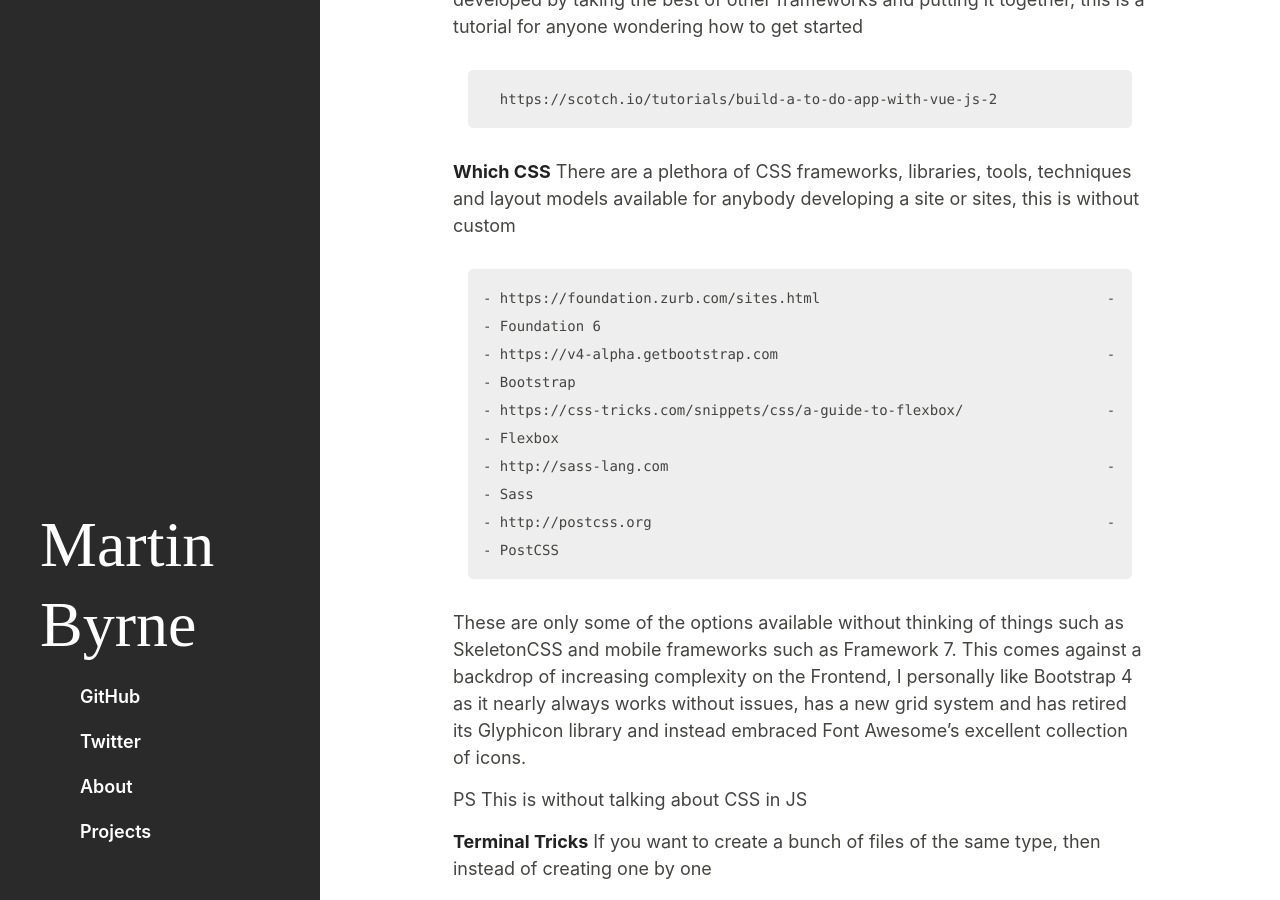
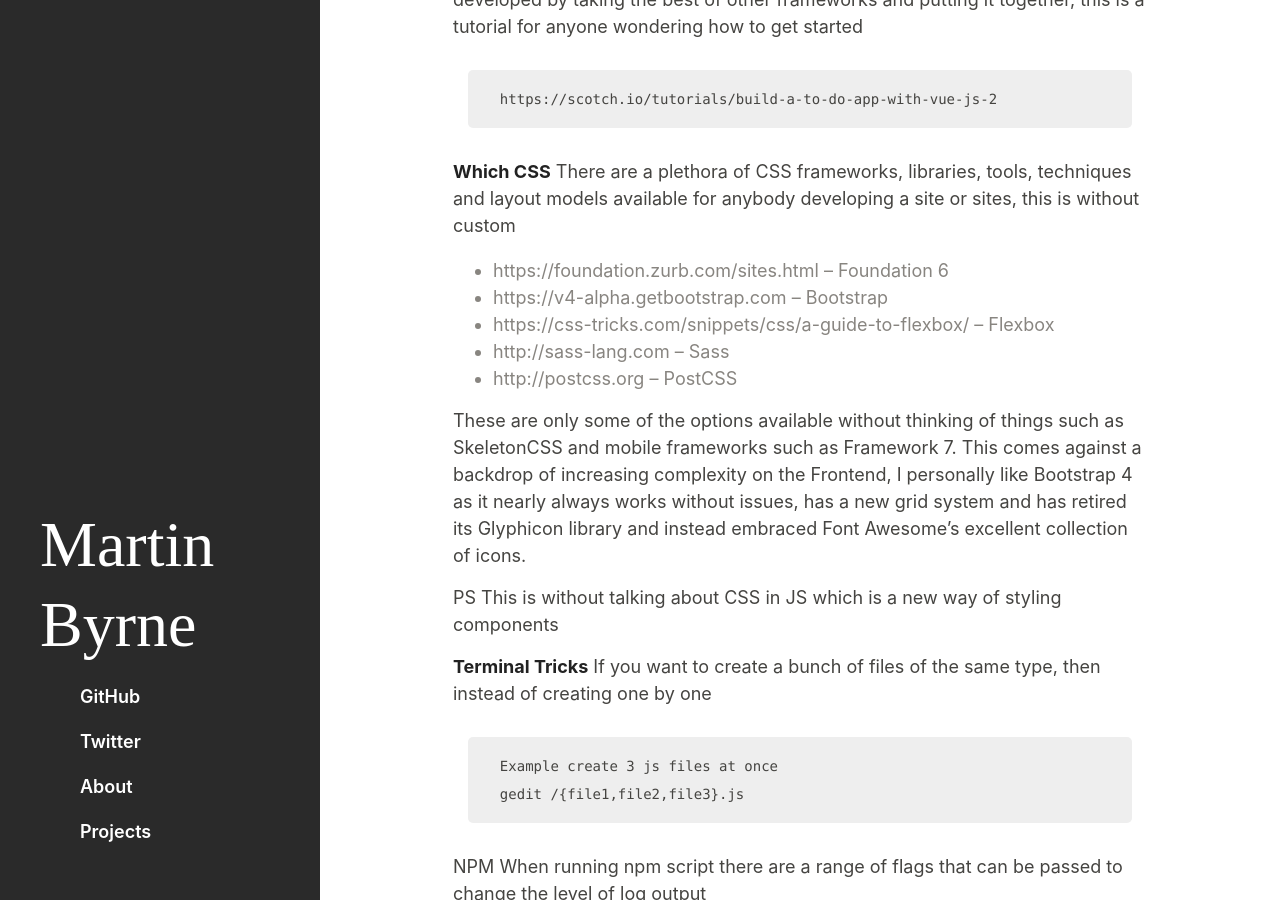
Before and after one commit to marb61a/marb61a.github.io, a Jekyll site: the page built from _posts/2017-11-14-Electron-Terminal-Tricks-And-Which-CSS.md, in a window 1280 px wide and 900 px high, scrolled down 754 px. Built offline with Jekyll 4.4.1, drawn with Linux system fonts in a browser that asks for light colours.

Commit message:
Update 2017-11-14-Electron-Terminal-Tricks-And-Which-CSS.md

```diff
--- a/_posts/2017-11-14-Electron-Terminal-Tricks-And-Which-CSS.md
+++ b/_posts/2017-11-14-Electron-Terminal-Tricks-And-Which-CSS.md
@@ -36,11 +36,11 @@
   There are a plethora of CSS frameworks, libraries, tools, techniques and layout models available for anybody developing
   a site or sites, this is without custom
 
-    - https://foundation.zurb.com/sites.html                                  -- Foundation 6
-    - https://v4-alpha.getbootstrap.com                                       -- Bootstrap
-    - https://css-tricks.com/snippets/css/a-guide-to-flexbox/                 -- Flexbox
-    - http://sass-lang.com                                                    -- Sass
-    - http://postcss.org                                                      -- PostCSS
+  - https://foundation.zurb.com/sites.html                                  -- Foundation 6
+  - https://v4-alpha.getbootstrap.com                                       -- Bootstrap
+  - https://css-tricks.com/snippets/css/a-guide-to-flexbox/                 -- Flexbox
+  - http://sass-lang.com                                                    -- Sass
+  - http://postcss.org                                                      -- PostCSS
 
   These are only some of the options available without thinking of things such as SkeletonCSS and mobile frameworks such
   as Framework 7. This comes against a backdrop of increasing complexity on the Frontend, I personally like Bootstrap 4 as it
@@ -48,7 +48,8 @@
   Awesome's excellent collection of icons.
 
   PS
-  This is without talking about CSS in JS
+  This is without talking about CSS in JS which is a new way of styling components
+
 
 **Terminal Tricks**
   If you want to create a bunch of files of the same type, then instead of creating one by one
```
